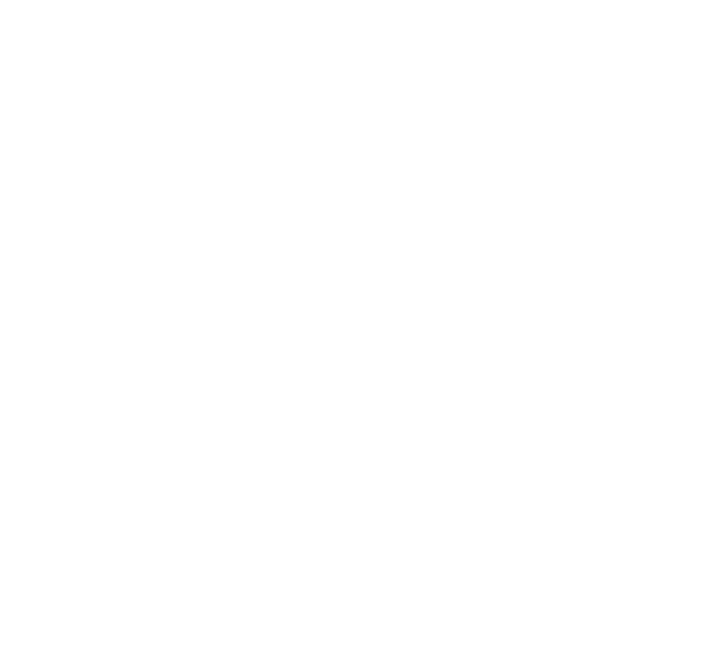
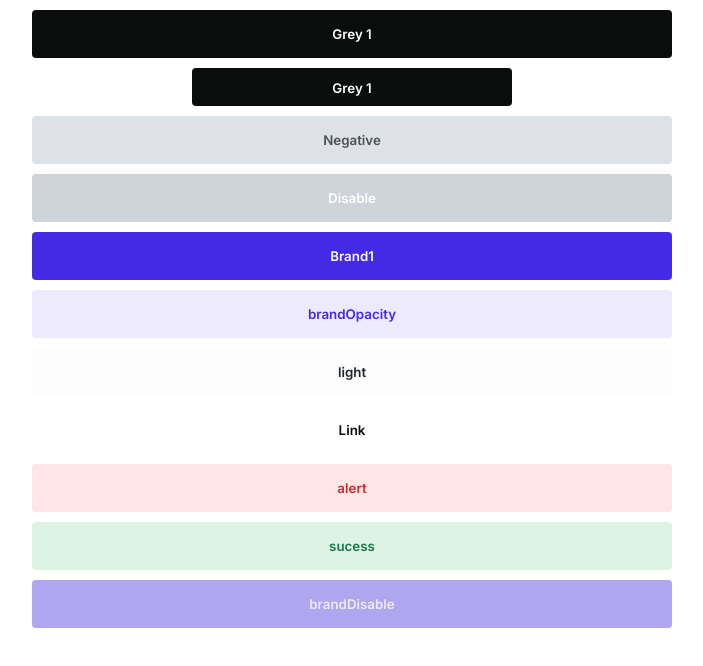
Before and after one commit to Motors-Shop-FullStack/motors-shop-front-end, a React (Vite) app: page / in a window 1280 px wide. Shown: the top 666 px of the page, without its empty margins (288-991 px from the left). Built offline with nearby package versions, Linux system fonts and the light colour scheme.

Commit message:
create: initial config buttons

```diff
--- a/src/App.tsx
+++ b/src/App.tsx
@@ -1,10 +1,23 @@
+import { Button } from "./components/Button";
 import GlobalStyles from "./styles/global";
-import { Typography } from "./styles/typography/typography";
 
 function App() {
   return (
     <>
       <GlobalStyles />
+      <Button variant={"grey0"}>Grey 1</Button>
+      <Button variant={"grey0"} size={"medium"} width={25}>
+        Grey 1
+      </Button>
+      <Button variant={"negative"}>Negative</Button>
+      <Button variant={"disable"}>Disable</Button>
+      <Button variant={"brand1"}>Brand1</Button>
+      <Button variant={"brandOpacity"}>brandOpacity</Button>
+      <Button variant={"light"}>light</Button>
+      <Button variant={"linkButton"}>Link</Button>
+      <Button variant={"alert"}>alert</Button>
+      <Button variant={"sucess"}>sucess</Button>
+      <Button variant={"brandDisable"}>brandDisable</Button>
     </>
   );
 }
--- /dev/null
+++ b/src/components/Button/index.tsx
@@ -0,0 +1,17 @@
+import { iButton } from "../../interfaces/button.interface";
+import * as S from "./styles";
+
+export function Button({
+  children,
+  variant = "grey0",
+  size = "big",
+  width = 50,
+}: iButton) {
+  return (
+    <S.Div>
+      <S.Button size={size} width={width} variant={variant}>
+        {children}
+      </S.Button>
+    </S.Div>
+  );
+}
--- /dev/null
+++ b/src/components/Button/styles.ts
@@ -0,0 +1,102 @@
+import styled, { css } from "styled-components";
+import { iButton } from "../../interfaces/button.interface";
+
+export const Div = styled.div`
+  width: 100vw;
+  display: flex;
+  justify-content: center;
+  align-items: center;
+  margin: 10px 0;
+`;
+
+const buttonStyles = ({ variant }: iButton) =>
+  ({
+    grey0: css`
+      color: var(--whiteFixed);
+      background-color: var(--grey0);
+      :hover {
+        background-color: var(--grey1);
+      }
+    `,
+    negative: css`
+      background-color: var(--grey6);
+      color: var(--grey2);
+      :hover {
+        background-color: var(--grey5);
+      }
+    `,
+    brand1: css`
+      background-color: var(--brand1);
+      color: var(--whiteFixed);
+      :hover {
+        background-color: var(--brand2);
+      }
+    `,
+    brandOpacity: css`
+      background-color: var(--brand4);
+      color: var(--brand1);
+      :hover {
+        background-color: var(--brand4);
+      }
+    `,
+    light: css`
+      background-color: var(--grey10);
+      color: var(--grey1);
+      :hover {
+        background-color: var(--grey10);
+      }
+    `,
+    alert: css`
+      background-color: var(--alert3);
+      color: var(--alert1);
+      :hover {
+        background-color: var(--alert2);
+      }
+    `,
+    sucess: css`
+      background-color: var(--sucess3);
+      color: var(--sucess1);
+      :hover {
+        background-color: var(--sucess2);
+      }
+    `,
+    disable: css`
+      background-color: var(--grey5);
+      color: var(--whiteFixed);
+      :hover {
+        background-color: var(--grey5);
+      }
+    `,
+    brandDisable: css`
+      background-color: var(--brand3);
+      color: var(--brand4);
+      :hover {
+        background-color: var(--brand3);
+      }
+    `,
+    linkButton: css`
+      background-color: transparent;
+      color: var(--grey0);
+      :hover {
+        background-color: var(--grey8);
+      }
+    `,
+  }[variant]);
+
+export const ButtonBase = styled.button<iButton>`
+  border-radius: 4px;
+  height: 48px;
+  height: ${(props) => (props.size == "medium" ? "38px" : "48px")};
+  width: ${(props) =>
+    props.width == 90
+      ? "90%"
+      : props.width == 75
+      ? "75%"
+      : props.width == 50
+      ? "50%"
+      : "25%"};
+`;
+
+export const Button = styled(ButtonBase)<iButton>`
+  ${({ variant }) => buttonStyles({ variant })}
+`;
--- a/src/styles/global.tsx
+++ b/src/styles/global.tsx
@@ -23,7 +23,7 @@ export default createGlobalStyle`
     --grey7: #E9ECEF;
     --grey8: #F1F3F5;
     --grey9: #F8F9FA;
-    --grey10: #FDFDFD
+    --grey10: #FDFDFD;
     --whiteFixed: #FFFFFF;
 
     --alert1: #CD2B31;
@@ -63,6 +63,8 @@ input{
 button{
     font-family: 'Inter', sans-serif;
     color: var(--grey2);
+    /* height: 48px; */
+    padding: 12px 28px;
     font-weight: 600;
     cursor: pointer;
     border: none;
```
Also changed, not shown: src/interfaces/button.interface.tsx (added, +18 -0 lines).
